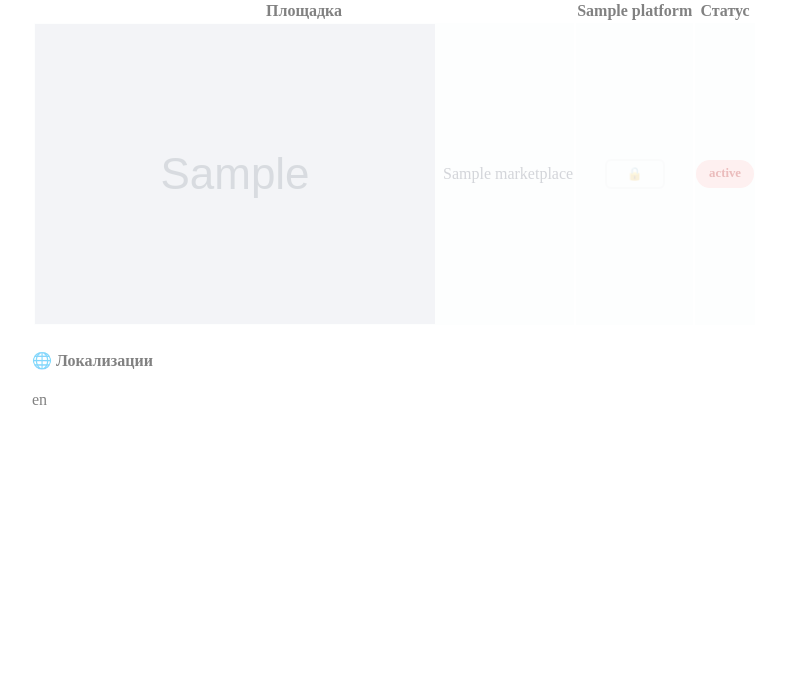
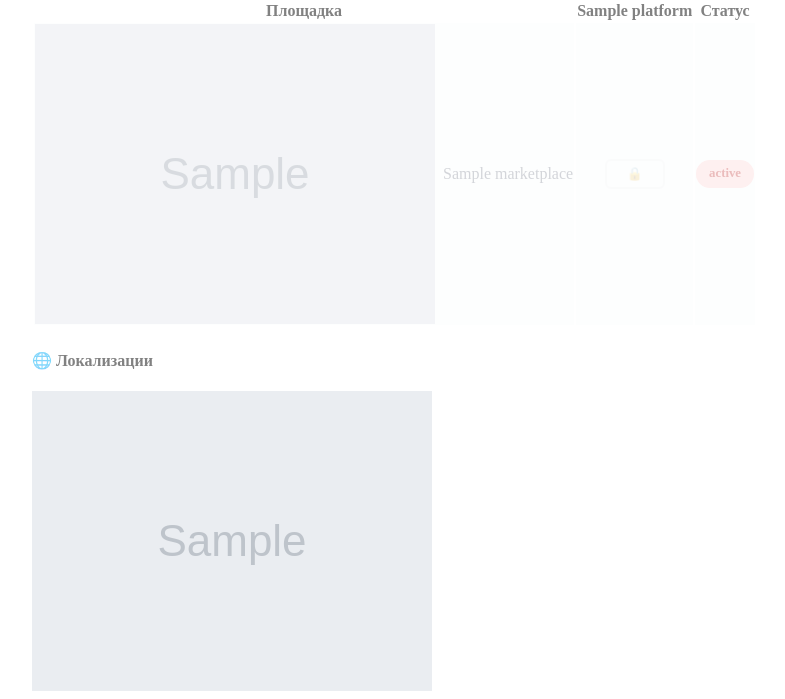
Before and after one commit to EscapingKotaro/CyndykTaskManager, a Django app: template releases/templates/releases/release_modal.html in a window 1280 px wide. Shown: the part 658-1357 px from the top of the page, without its empty margins (208-993 px from the left). Before the commit the page ends 1063 px from the top, so only its background shows below. Run offline with Django 5.2, Linux system fonts and the light colour scheme; the template is opened without the code that fills it: most values are stand-ins (such as "Sample title", 1, 10 or a date in 2020); grey boxes marked "Sample" are stand-in pictures; parts of the project's set-up code (start-up, migrations or seed data) failed here and were passed over.

Commit message:
Update release_modal.html

```diff
--- a/releases/templates/releases/release_modal.html
+++ b/releases/templates/releases/release_modal.html
@@ -201,9 +201,9 @@
         <div style="margin-top: 1.5rem; {% if not game.is_published %}opacity: 0.7;{% endif %}">
             <h4>🌐 Локализации</h4>
             <div style="display: flex; flex-wrap: wrap; gap: 0.5rem;">
-                {% for lang in game.get_languages_list %}
-                <span class="language-tag">{{ lang }}</span>
-                {% endfor %}
+                {% for lang in game.display_languages_list %}
+                            <span class="{% if not game.is_published %}unpublished{% endif %}"><img src="/media/{{ lang.icon }}" alt="{{ lang.name }}" class="lang-icon"></span>
+                            {% endfor %}
             </div>
         </div>
     </div>
```
